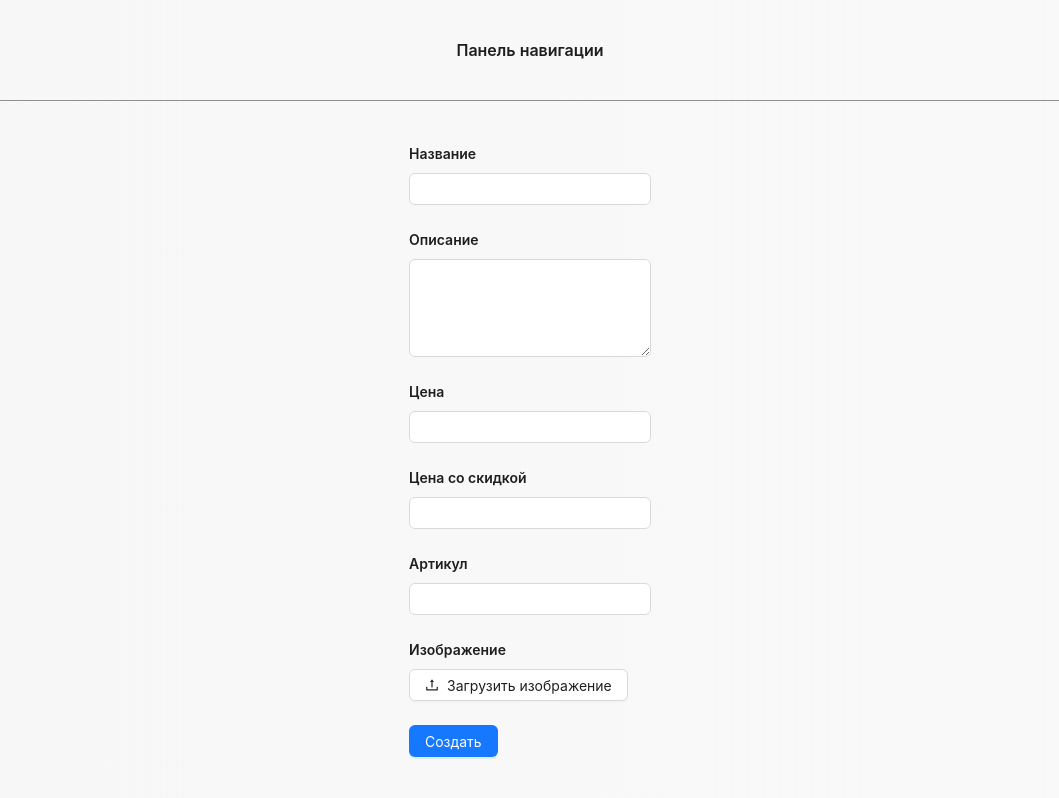
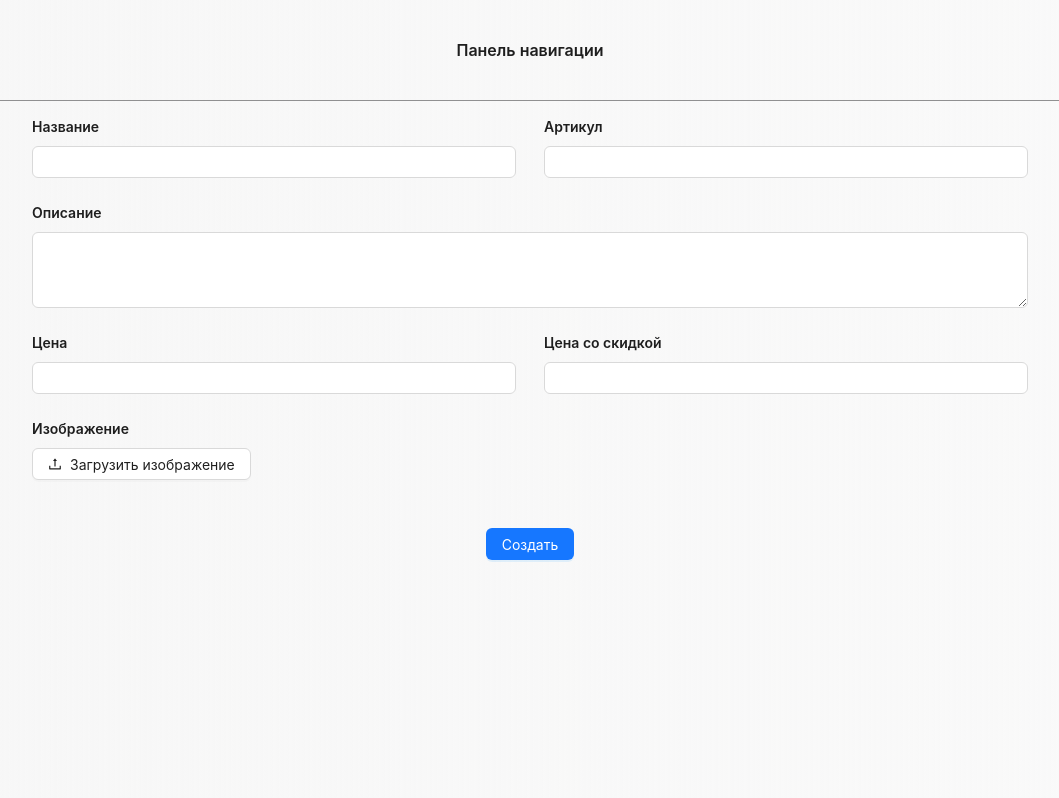
Before and after one commit to IgorMeshalkin/goods-list-frontend, a React (Create React App) app: page /good/form in a window 1280 px wide. Shown: the whole page, without its empty margins (110-1169 px from the left). Built offline with nearby package versions, Linux system fonts and the light colour scheme.

Commit message:
Improved goods form layout

```diff
--- a/src/api/good_api.ts
+++ b/src/api/good_api.ts
@@ -73,7 +73,7 @@ export const fetchGood = async (uuid: string): Promise<TGood> => {
 };
 
 // creates or updates goods
-export const saveGood = async (data: TFormData, method: EMethod, goodUuid: string | null) => {
+export const saveGood = async (data: TFormData, method: EMethod, goodUuid: string | null, isImageWasRemoved: boolean) => {
     // creates form data
     const formData = new FormData();
     // puts required fields to form data
@@ -91,6 +91,9 @@ export const saveGood = async (data: TFormData, method: EMethod, goodUuid: strin
     // checks and added to form data image if it exists and correct
     if (data.imageFile && data.imageFile.length > 0) {
         formData.append('image', data.imageFile[0] as unknown as File);
+    }
+    if (method === EMethod.PUT && isImageWasRemoved) {
+        formData.append('imageWasRemoved', String(isImageWasRemoved));
     }
     // send query
     const res = await fetch(`${api_url}/goods${method === 'PUT' ? `/${goodUuid}` : ''}`, {
--- a/src/pages/good_form/good_form.module.scss
+++ b/src/pages/good_form/good_form.module.scss
@@ -4,6 +4,29 @@
   @include size(100%, 100%);
   @include fadeIn;
   @include flex-center;
+  padding-top: 1em;
+  box-sizing: border-box;
+
+  .form {
+    @include size(80%, 100%);
+
+    .line__container {
+      @include size(100%, auto);
+      display: flex;
+
+      .column__container {
+        flex: 1;
+        padding-left: 1em;
+        padding-right: 1em;
+        box-sizing: border-box;
+      }
+    }
+
+    .submit_button__container {
+      @include size(100%, 80px);
+      @include flex-center;
+    }
+  }
 
   .appear__container {
     @include fadeIn;
--- a/src/pages/good_form/good_form.page.tsx
+++ b/src/pages/good_form/good_form.page.tsx
@@ -1,4 +1,4 @@
-import React, {useEffect, useMemo} from 'react';
+import React, {useEffect, useMemo, useState} from 'react';
 import st from './good_form.module.scss';
 import {saveGood, TGood} from "../../api/good_api";
 import {useLocation, useNavigate} from "react-router-dom";
@@ -28,6 +28,8 @@ const GoodFormPage = () => {
     const location = useLocation();
     // chosen good from location if it exists
     const {good} = (location.state as { good?: TGood }) || {};
+
+    const [isImageWasRemoved, setIsImageWasRemoved] = useState(false);
 
     // last good uuid if it exists
     // for update operations only
@@ -93,7 +95,7 @@ const GoodFormPage = () => {
 
     // form data mutation object
     const mutation = useMutation<any, Error, TFormData>({
-        mutationFn: async (data: TFormData) => saveGood(data, method, goodUuid),
+        mutationFn: async (data: TFormData) => saveGood(data, method, goodUuid, isImageWasRemoved),
         onSuccess: (result) => {
             message.success(langContent.good_form.values.getSuccessMessage(method));
             navigate('/');
@@ -110,7 +112,9 @@ const GoodFormPage = () => {
 
     return (
         <div className={st.main}>
-            <Form onFinish={handleSubmit(onSubmit)} layout="vertical">
+            <Form onFinish={handleSubmit(onSubmit)} layout="vertical" className={st.form}>
+                <div className={st.line__container}>
+                    <div className={st.column__container}>
                         {/* Name field */}
                         <Form.Item
                             label={langContent.good_form.labels.name}
@@ -123,7 +127,25 @@ const GoodFormPage = () => {
                                 render={({field}) => <Input {...field} />}
                             />
                         </Form.Item>
+                    </div>
+                    <div className={st.column__container}>
+                        {/* Article field */}
+                        <Form.Item
+                            label={langContent.good_form.labels.article}
+                            validateStatus={errors.article ? 'error' : ''}
+                            help={errors.article?.message}
+                        >
+                            <Controller
+                                name="article"
+                                control={control}
+                                render={({field}) => <Input {...field} />}
+                            />
+                        </Form.Item>
+                    </div>
+                </div>
 
+                <div className={st.line__container}>
+                    <div className={st.column__container}>
                         {/* Description field */}
                         <Form.Item
                             label={langContent.good_form.labels.description}
@@ -131,10 +153,14 @@ const GoodFormPage = () => {
                             <Controller
                                 name="description"
                                 control={control}
-                        render={({field}) => <Input.TextArea {...field} rows={4}/>}
+                                render={({field}) => <Input.TextArea {...field} rows={3}/>}
                             />
                         </Form.Item>
+                    </div>
+                </div>
 
+                <div className={st.line__container}>
+                    <div className={st.column__container}>
                         {/* Price field */}
                         <Form.Item
                             label={langContent.good_form.labels.price}
@@ -147,7 +173,8 @@ const GoodFormPage = () => {
                                 render={({field}) => <InputNumber {...field} style={{width: '100%'}}/>}
                             />
                         </Form.Item>
-
+                    </div>
+                    <div className={st.column__container}>
                         {/* Discounted price field */}
                         <Form.Item
                             label={langContent.good_form.labels.discounted_price}
@@ -160,20 +187,11 @@ const GoodFormPage = () => {
                                 render={({field}) => <InputNumber {...field} style={{width: '100%'}}/>}
                             />
                         </Form.Item>
+                    </div>
+                </div>
 
-                {/* Article field */}
-                <Form.Item
-                    label={langContent.good_form.labels.article}
-                    validateStatus={errors.article ? 'error' : ''}
-                    help={errors.article?.message}
-                >
-                    <Controller
-                        name="article"
-                        control={control}
-                        render={({field}) => <Input {...field} />}
-                    />
-                </Form.Item>
-
+                <div className={st.line__container}>
+                    <div className={st.column__container}>
                         {/* Image upload field */}
                         <Form.Item
                             label={langContent.good_form.labels.image}
@@ -184,26 +202,34 @@ const GoodFormPage = () => {
                                 render={({field: {onChange, value}}) => (
                                     <Upload
                                         beforeUpload={(file) => {
+                                            setIsImageWasRemoved(false)
                                             onChange([file]);
                                             return false;
                                         }}
                                         onRemove={() => {
+                                            setIsImageWasRemoved(true)
                                             onChange([]);
                                         }}
                                         maxCount={1} // one file only
                                         fileList={value || []}
                                         listType="picture"
                                     >
-                                <Button icon={<UploadOutlined/>}>{langContent.good_form.values.upload_image}</Button>
+                                        <Button
+                                            icon={
+                                                <UploadOutlined/>}>{langContent.good_form.values.upload_image}</Button>
                                     </Upload>
                                 )}
                             />
                         </Form.Item>
+                    </div>
+                </div>
 
+                <div className={st.submit_button__container}>
                     {/* Submit button */}
                     <Button type="primary" htmlType="submit" loading={false}>
                         {langContent.good_form.values.getSubmitButtonText(method)}
                     </Button>
+                </div>
             </Form>
             <LoadingModalComponent visible={mutation.isPending}/>
         </div>
--- a/src/pages/goods_list/goods_list.page.tsx
+++ b/src/pages/goods_list/goods_list.page.tsx
@@ -10,7 +10,7 @@ import {EGoodSortOptions} from "../../utils/types";
 import {useLang} from "../../context/language_context";
 
 const GoodsListPage = () => {
-    const langContent = useLang();
+    const {langContent} = useLang();
 
     // ref of the scrollable container with list of goods
     const scrollableContainerRef = useRef<HTMLDivElement>(null)
--- a/src/utils/text_content.ts
+++ b/src/utils/text_content.ts
@@ -26,8 +26,8 @@ export const text_content: any[] = [
             }
         },
         good_list: {
-            loading: 'Загрузка',
-            error: 'Ошибка'
+            loading: 'Загрузка...',
+            error: 'Ошибка:'
         },
         good_list_item: {
             article: 'арт.',
```
Lines whose indentation alone changed are shown as unchanged.
